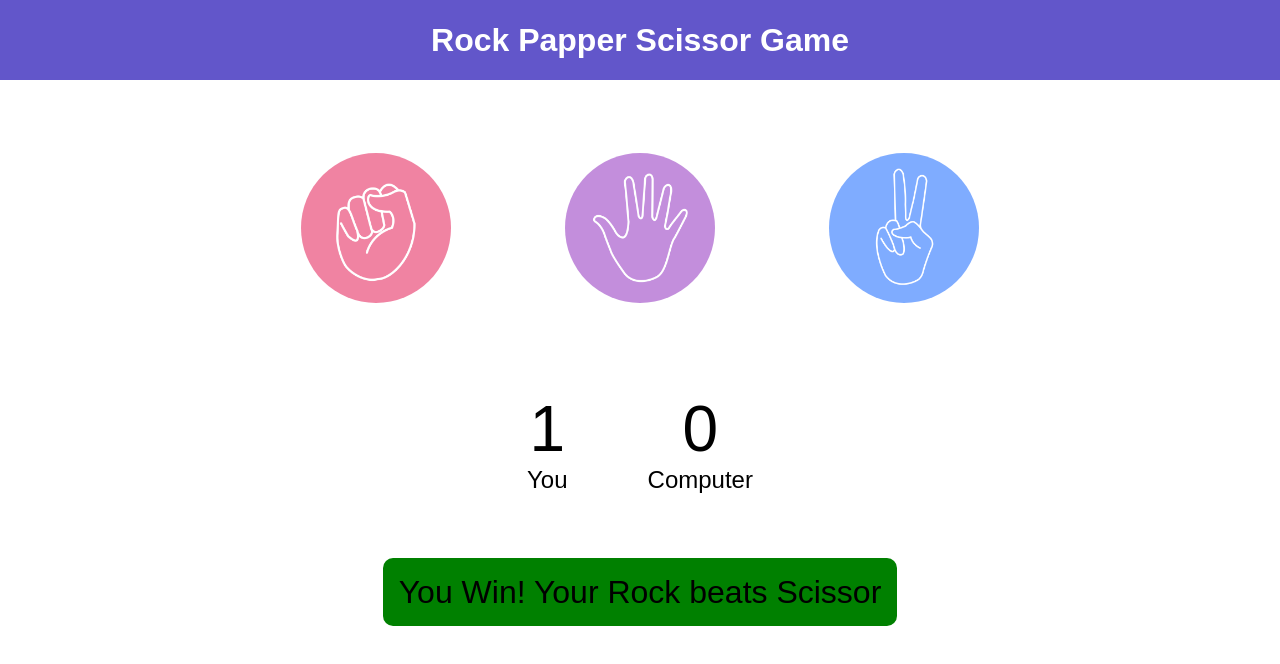
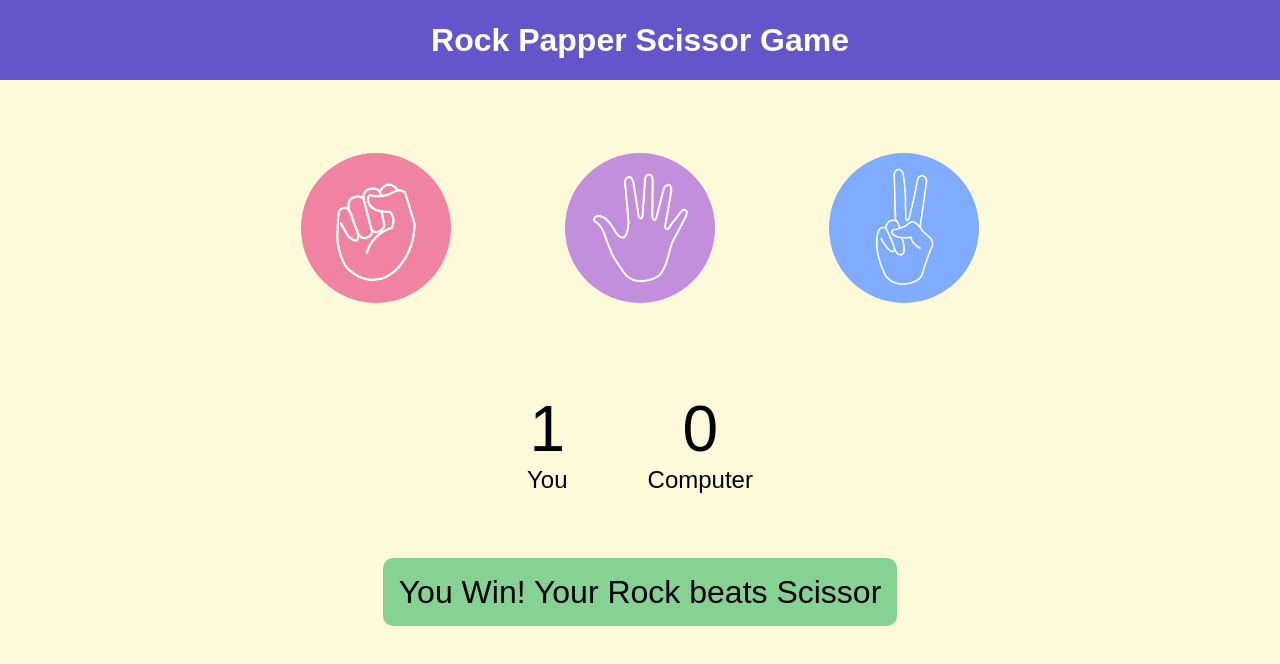
Before and after one commit to Mediwateyash/Rock-papper-scissor-game, a plain HTML site: page index.html in a window 1280 px wide. Both pictures are taken after a click on the element 376 px from the left and 228 px from the top of the page. Drawn offline with Linux system fonts and the light colour scheme.

Commit message:
explaination added

```diff
--- a/app.js
+++ b/app.js
@@ -1,40 +1,40 @@
-
+//track score
 let userScore = 0;
 let compScore = 0;
 
 
 const msg = document.querySelector("#msg")
-const choices = document.querySelectorAll(".choice");
+const choices = document.querySelectorAll(".choice"); // Get all the choices
 
 const userScorepara = document.querySelector("#userscore")
 const compScorepara = document.querySelector("#compscore")
 
 // Generate a random computer choice
 const genCompChoice = () => {
-    const option = ["Rock", "Paper", "Scissor"];
-    const randIdx = Math.floor(Math.random() * 3);
-    return option[randIdx];
+    const option = ["Rock", "Paper", "Scissor"];  //aaray of choice
+    const randIdx = Math.floor(Math.random() * 3); //generate an random number access array
+    return option[randIdx];  // return comp choice
 };
 
 const drawGame = () => {
     console.log("Game was draw.");
     msg.innerText = "Game was draw."
-    msg.style.backgroundColor="#6256CA";
+    msg.style.backgroundColor="#87A2FF";
 
 }
 
 const showWinner = (userwin , userChoice , compChoice) => {
     if (userwin) {
         userScore++;
-        userScorepara.innerText = userScore;
+        userScorepara.innerText = userScore;     //update score
 
-        msg.innerText = `You Win! Your ${userChoice} beats ${compChoice}`;
-        msg.style.backgroundColor="green"
+        msg.innerText = `You Win! Your ${userChoice} beats ${compChoice}`;   //dispaly winner message
+        msg.style.backgroundColor="#86D293"
     } else {
         compScore++;
         compScorepara.innerText = compScore;
         msg.innerText = `You Lose. ${compChoice} beats Your ${userChoice}`
-        msg.style.backgroundColor= "red"
+        msg.style.backgroundColor= "#D91656"
     }
 
 }
@@ -46,6 +46,7 @@ const playGame = (userChoice ) => {
     const compChoice = genCompChoice();
     console.log("computer choice = ", compChoice);
 
+    //logic of game
     if ( userChoice === compChoice ) {
         drawGame();
     } else {
@@ -57,7 +58,7 @@ const playGame = (userChoice ) => {
         } else if (userChoice === "Scissor") {
             userwin = compChoice === "Rock" ? false : true;
         }
-        showWinner(userwin  , userChoice , compChoice);
+        showWinner(userwin  , userChoice , compChoice);  // show winner
     }
 };
 
--- a/style.css
+++ b/style.css
@@ -4,6 +4,7 @@
     box-sizing: border-box;
     font-family: 'Poppins', sans-serif;
     text-align: center;
+    background-color: #FDFAD9;
 }
 
 h1{
```
Also changed, not shown: index.html (+1 -0 lines).
